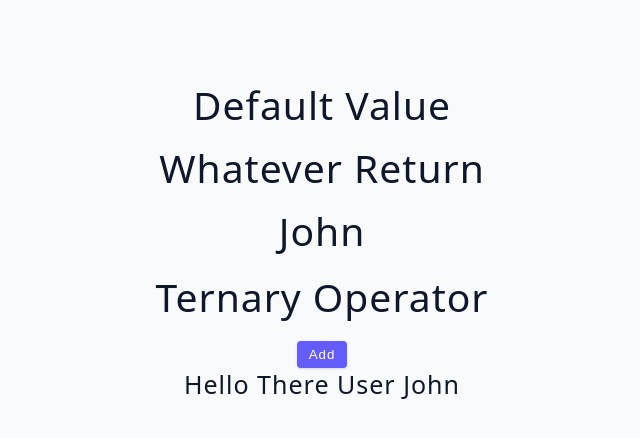
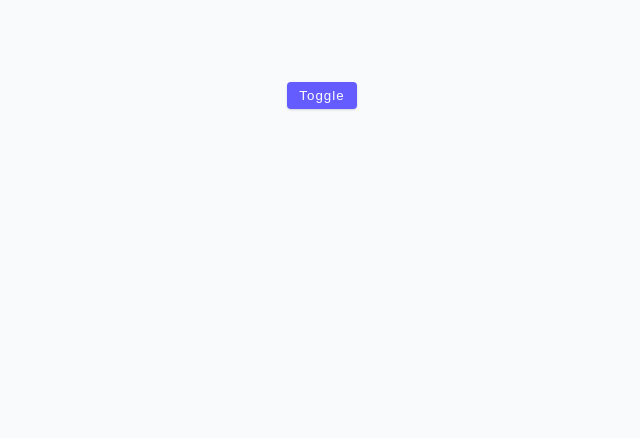
Before and after one commit to smajaas/Advanced-react, a React (Vite) app: page / in a window 1280 px wide. Shown: the top 438 px of the page, without its empty margins (318-958 px from the left). Built offline with nearby package versions, Linux system fonts and the light colour scheme; the HTML template or start-up script is replaced by a standard one.

Commit message:
toogle alert

```diff
--- a/src/App.jsx
+++ b/src/App.jsx
@@ -1,4 +1,4 @@
-import Final from './react-projects/03-conditional-rendering/final/05-short-circuit-examples';
+import Final from './react-projects/03-conditional-rendering/final/06-toggle-challenge';
 
 function App() {
   return (
--- a/src/react-projects/03-conditional-rendering/final/06-toggle-challenge.jsx
+++ b/src/react-projects/03-conditional-rendering/final/06-toggle-challenge.jsx
@@ -1,5 +1,26 @@
+import { useState } from 'react';
+
 const ToggleChallenge = () => {
-  return <h2>toggle challenge</h2>;
+  const [showAlert, setShowAlert] = useState(false);
+  // const toggleAlert = () => {
+  //   if (showAlert) {
+  //     setShowAlert(false);
+  //     return;
+  //   }
+  //   setShowAlert(true);
+  // };
+  return (
+    <div>
+      <button className='btn' onClick={() => setShowAlert(!showAlert)}>
+        Toggle
+      </button>
+      {showAlert && <Alert />}
+    </div>
+  );
+};
+
+const Alert = () => {
+  return <div className='alert alert-danger'>hello there</div>;
 };
 
 export default ToggleChallenge;
```
